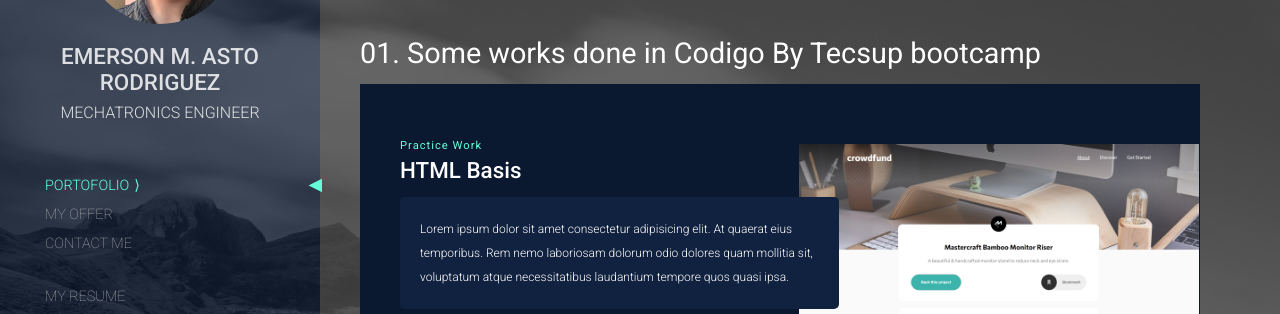
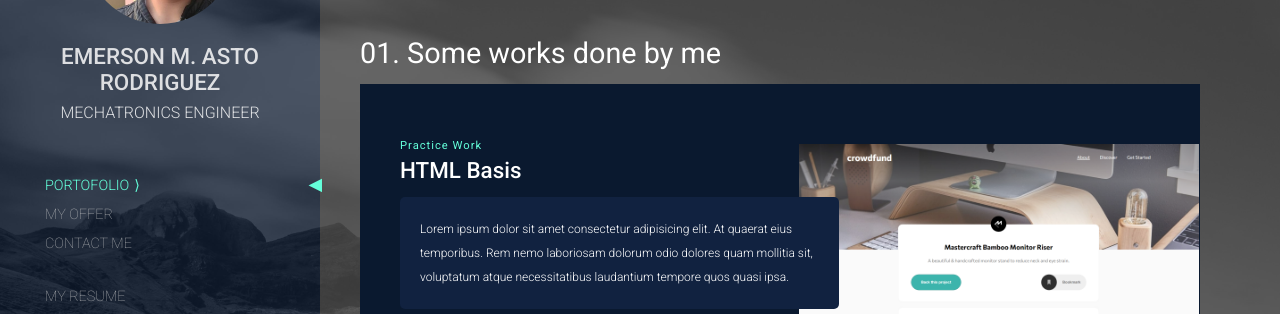
Before and after one commit to eastor112/eastor112.github.io, a plain HTML site: page portofolio.html in a window 1280 px wide. Shown: the part 166-480 px from the top of the page. Drawn offline with nearby package versions, Linux system fonts and the light colour scheme.

Commit message:
Actualizado

```diff
--- a/portofolio.html
+++ b/portofolio.html
@@ -84,7 +84,7 @@
 
       <section class="portofolio_projects">
         <div class="project__section">
-          <h2 class="project__overview">01. Some works done in Codigo By Tecsup bootcamp</h2>
+          <h2 class="project__overview">01. Some works done by me</h2>
 
           <!-- articulo -->
           <article class="project left" data-aos="fade-up" data-aos-anchor-placement="top-center"
```
